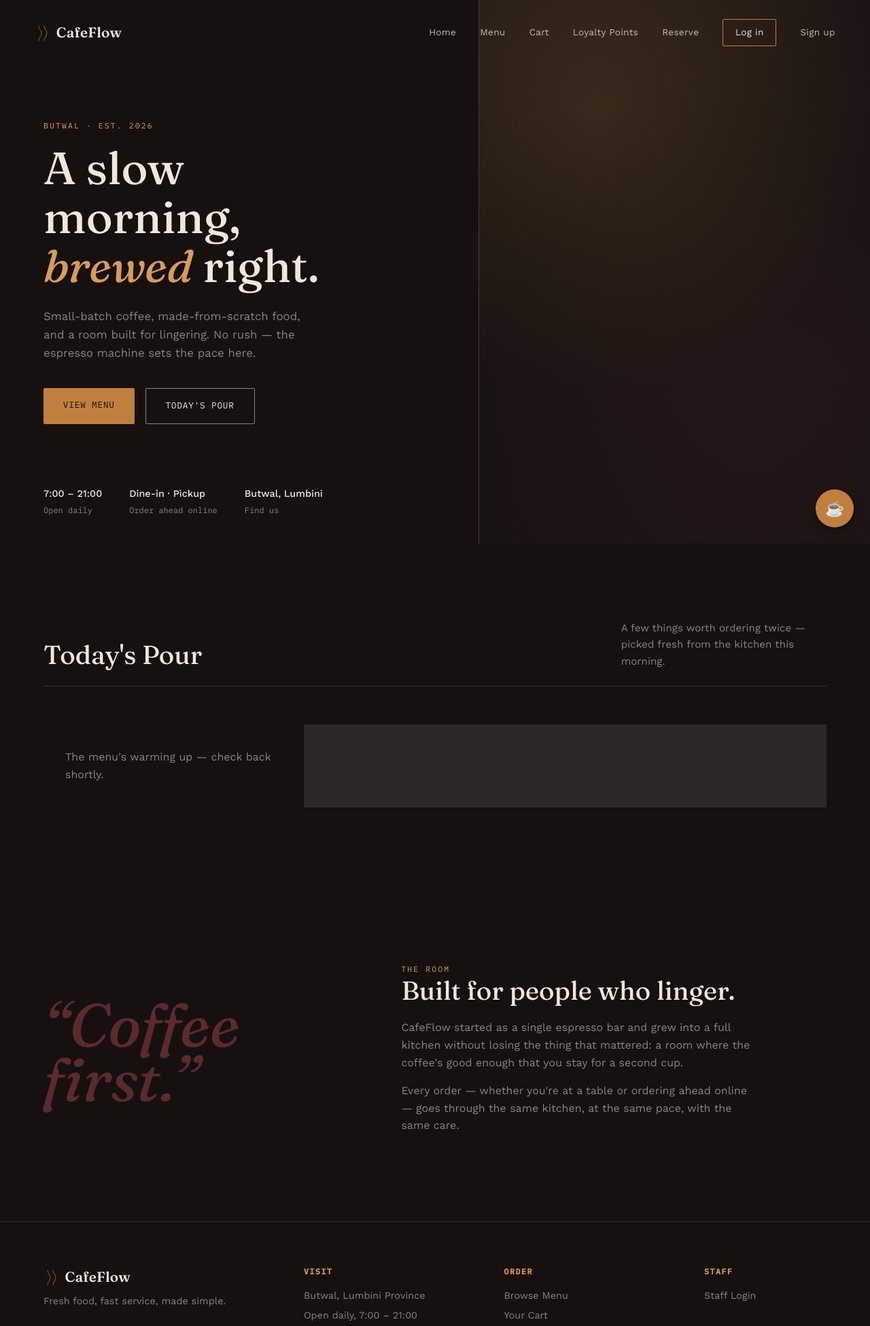
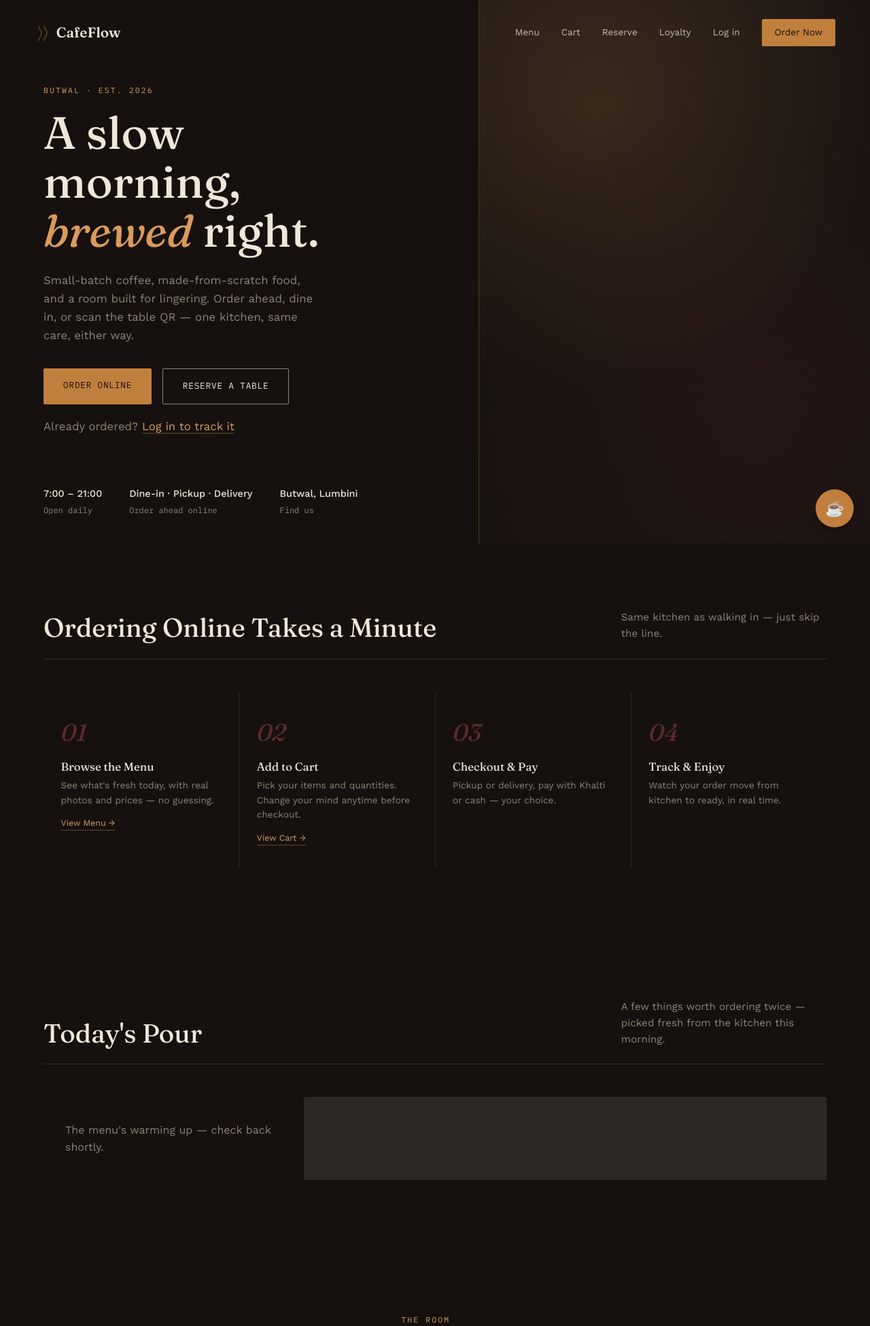
Before and after one commit to khadkashashi/CafeFlow, a Django app: page / in a window 1280 px wide. Shown: the top 1951 px of the page at 68% size. Run offline with Django 5.2, Linux system fonts and the light colour scheme; data that the repository does not hold is empty.

Commit message:
Redesign homepage around the online ordering funnel

```diff
--- a/landing/templates/landing/home.html
+++ b/landing/templates/landing/home.html
@@ -17,173 +17,78 @@
         --burgundy: #5C2A2E;
         --smoke: #8C8378;
     }
-
     * { box-sizing: border-box; margin: 0; padding: 0; }
-
     html { scroll-behavior: smooth; }
-
     body {
-        background: var(--espresso);
-        color: var(--parchment);
-        font-family: 'Work Sans', sans-serif;
-        font-weight: 400;
-        line-height: 1.6;
-        overflow-x: hidden;
+        background: var(--espresso); color: var(--parchment);
+        font-family: 'Work Sans', sans-serif; line-height: 1.6; overflow-x: hidden;
     }
-
     a { color: inherit; text-decoration: none; }
-
     .eyebrow {
-        font-family: 'IBM Plex Mono', monospace;
-        font-size: 0.72rem;
-        letter-spacing: 0.18em;
-        text-transform: uppercase;
-        color: var(--copper-bright);
+        font-family: 'IBM Plex Mono', monospace; font-size: 0.72rem;
+        letter-spacing: 0.18em; text-transform: uppercase; color: var(--copper-bright);
     }
-
     h1, h2, h3 { font-family: 'Fraunces', serif; font-weight: 450; line-height: 1.08; }
 
     .nav {
-        position: absolute;
-        top: 0; left: 0; right: 0;
-        z-index: 10;
-        display: flex;
-        align-items: center;
-        justify-content: space-between;
-        padding: 1.75rem 4vw;
+        position: absolute; top: 0; left: 0; right: 0; z-index: 10;
+        display: flex; align-items: center; justify-content: space-between; padding: 1.75rem 4vw;
     }
-
-    .brand {
-        display: flex;
-        align-items: center;
-        gap: 0.6rem;
-        font-family: 'Fraunces', serif;
-        font-size: 1.3rem;
-        font-weight: 600;
-        letter-spacing: 0.01em;
-    }
-
-    .steam-mark { width: 22px; height: 30px; position: relative; }
+    .brand { display: flex; align-items: center; gap: 0.6rem; font-family: 'Fraunces', serif; font-size: 1.3rem; font-weight: 600; }
+    .steam-mark { width: 22px; height: 30px; }
     .steam-mark svg { width: 100%; height: 100%; }
     .steam-mark path {
-        fill: none;
-        stroke: var(--copper-bright);
-        stroke-width: 1.4;
-        stroke-linecap: round;
-        stroke-dasharray: 40;
-        stroke-dashoffset: 0;
-        animation: rise 3.2s ease-in-out infinite;
-        transform-origin: center;
+        fill: none; stroke: var(--copper-bright); stroke-width: 1.4; stroke-linecap: round;
+        stroke-dasharray: 40; animation: rise 3.2s ease-in-out infinite; transform-origin: center;
     }
     .steam-mark path:nth-child(2) { animation-delay: 0.5s; opacity: 0.6; }
     @keyframes rise {
-        0%   { transform: translateY(2px) scaleY(0.9); opacity: 0.35; }
-        50%  { transform: translateY(-3px) scaleY(1.05); opacity: 1; }
-        100% { transform: translateY(2px) scaleY(0.9); opacity: 0.35; }
+        0%, 100% { transform: translateY(2px) scaleY(0.9); opacity: 0.35; }
+        50% { transform: translateY(-3px) scaleY(1.05); opacity: 1; }
     }
-    @media (prefers-reduced-motion: reduce) {
-        .steam-mark path { animation: none; opacity: 0.8; }
-    }
+    @media (prefers-reduced-motion: reduce) { .steam-mark path { animation: none; opacity: 0.8; } }
 
-    .nav-links {
-        display: flex;
-        align-items: center;
-        gap: 2.2rem;
-        font-size: 0.85rem;
-        letter-spacing: 0.02em;
-    }
+    .nav-links { display: flex; align-items: center; gap: 2rem; font-size: 0.85rem; }
     .nav-links a { opacity: 0.78; transition: opacity 0.2s; }
     .nav-links a:hover { opacity: 1; }
-    .nav-links .cta {
-        border: 1px solid var(--copper);
-        padding: 0.5rem 1.1rem;
-        border-radius: 2px;
-        opacity: 1;
-    }
+    .nav-links .cta { border: 1px solid var(--copper); padding: 0.5rem 1.1rem; border-radius: 2px; opacity: 1; }
     .nav-links .cta:hover { background: var(--copper); color: var(--espresso); }
+    .nav-links .cta.filled { background: var(--copper); color: var(--espresso); }
+    .nav-links .cta.filled:hover { background: var(--copper-bright); }
 
-    .hero {
-        display: grid;
-        grid-template-columns: 1.1fr 0.9fr;
-        min-height: 100vh;
-        position: relative;
-    }
-
-    .hero-copy {
-        display: flex;
-        flex-direction: column;
-        justify-content: center;
-        padding: 0 5vw;
-        position: relative;
-        z-index: 2;
-    }
-
-    .hero-copy h1 {
-        font-size: clamp(2.6rem, 5.2vw, 4.6rem);
-        margin: 1.1rem 0 1.5rem;
-        max-width: 11ch;
-    }
+    .hero { display: grid; grid-template-columns: 1.1fr 0.9fr; min-height: 100vh; position: relative; }
+    .hero-copy { display: flex; flex-direction: column; justify-content: center; padding: 0 5vw; position: relative; z-index: 2; }
+    .hero-copy h1 { font-size: clamp(2.6rem, 5.2vw, 4.6rem); margin: 1.1rem 0 1.5rem; max-width: 11ch; }
     .hero-copy h1 em { font-style: italic; color: var(--copper-bright); }
-
-    .hero-copy p {
-        max-width: 38ch;
-        color: var(--smoke);
-        font-size: 1.05rem;
-        margin-bottom: 2.4rem;
-    }
-
-    .hero-actions { display: flex; gap: 1rem; flex-wrap: wrap; }
-
+    .hero-copy p { max-width: 38ch; color: var(--smoke); font-size: 1.05rem; margin-bottom: 2.2rem; }
+    .hero-actions { display: flex; gap: 1rem; flex-wrap: wrap; margin-bottom: 1.2rem; }
     .btn-primary, .btn-ghost {
-        font-family: 'IBM Plex Mono', monospace;
-        font-size: 0.8rem;
-        letter-spacing: 0.06em;
-        text-transform: uppercase;
-        padding: 0.95rem 1.8rem;
-        border-radius: 2px;
-        display: inline-block;
-        transition: all 0.2s;
+        font-family: 'IBM Plex Mono', monospace; font-size: 0.8rem; letter-spacing: 0.06em;
+        text-transform: uppercase; padding: 0.95rem 1.8rem; border-radius: 2px; display: inline-block; transition: all 0.2s;
     }
     .btn-primary { background: var(--copper); color: var(--espresso); }
     .btn-primary:hover { background: var(--copper-bright); }
     .btn-ghost { border: 1px solid var(--smoke); color: var(--parchment); }
     .btn-ghost:hover { border-color: var(--parchment); }
+    .hero-subaction { font-size: 0.82rem; color: var(--smoke); }
+    .hero-subaction a { color: var(--copper-bright); border-bottom: 1px solid rgba(217,154,92,0.4); }
 
     .hero-meta {
-        position: absolute;
-        bottom: 2.5rem;
-        left: 5vw;
-        display: flex;
-        gap: 2.5rem;
-        font-family: 'IBM Plex Mono', monospace;
-        font-size: 0.75rem;
-        color: var(--smoke);
-        z-index: 2;
+        position: absolute; bottom: 2.5rem; left: 5vw; display: flex; gap: 2.5rem;
+        font-family: 'IBM Plex Mono', monospace; font-size: 0.75rem; color: var(--smoke); z-index: 2;
     }
-    .hero-meta strong { color: var(--parchment); display: block; font-size: 0.9rem; margin-bottom: 0.2rem; font-family: 'Work Sans', sans-serif; font-weight: 500;}
+    .hero-meta strong { color: var(--parchment); display: block; font-size: 0.9rem; margin-bottom: 0.2rem; font-family: 'Work Sans', sans-serif; font-weight: 500; }
 
-    .hero-image {
-        position: relative;
-        overflow: hidden;
-        border-left: 1px solid rgba(193,127,62,0.35);
-    }
+    .hero-image { position: relative; overflow: hidden; border-left: 1px solid rgba(193,127,62,0.35); }
     .hero-image img, .hero-image .fallback {
-        position: absolute;
-        inset: 0;
-        width: 100%;
-        height: 100%;
-        object-fit: cover;
-        filter: saturate(0.9) contrast(1.05);
+        position: absolute; inset: 0; width: 100%; height: 100%; object-fit: cover; filter: saturate(0.9) contrast(1.05);
     }
     .hero-image .fallback {
-        background:
-            radial-gradient(circle at 30% 20%, rgba(193,127,62,0.25), transparent 55%),
-            radial-gradient(circle at 70% 80%, rgba(92,42,46,0.4), transparent 55%),
-            var(--espresso-light);
+        background: radial-gradient(circle at 30% 20%, rgba(193,127,62,0.25), transparent 55%),
+                    radial-gradient(circle at 70% 80%, rgba(92,42,46,0.4), transparent 55%), var(--espresso-light);
     }
     .hero-image::after {
-        content: "";
-        position: absolute; inset: 0;
+        content: ""; position: absolute; inset: 0;
         background: linear-gradient(180deg, rgba(22,17,15,0.15), rgba(22,17,15,0.55) 85%);
     }
 
@@ -196,82 +101,63 @@
         .nav-links { gap: 1.2rem; font-size: 0.78rem; }
     }
 
-    section { padding: 7rem 5vw; }
+    section { padding: 6rem 5vw; }
     .section-head {
-        display: flex;
-        justify-content: space-between;
-        align-items: flex-end;
-        gap: 2rem;
-        margin-bottom: 3.5rem;
-        border-bottom: 1px solid rgba(140,131,120,0.25);
-        padding-bottom: 1.5rem;
+        display: flex; justify-content: space-between; align-items: flex-end; gap: 2rem;
+        margin-bottom: 3rem; border-bottom: 1px solid rgba(140,131,120,0.25); padding-bottom: 1.5rem;
     }
     .section-head h2 { font-size: clamp(1.8rem, 3vw, 2.6rem); }
     .section-head p { max-width: 32ch; color: var(--smoke); font-size: 0.95rem; }
 
-    .pour-grid {
-        display: grid;
-        grid-template-columns: repeat(3, 1fr);
-        gap: 1px;
-        background: rgba(140,131,120,0.2);
+    /* How ordering works */
+    .flow-strip { display: grid; grid-template-columns: repeat(4, 1fr); gap: 1px; background: rgba(140,131,120,0.2); }
+    .flow-step { background: var(--espresso); padding: 2rem 1.6rem; position: relative; }
+    .flow-step .num {
+        font-family: 'Fraunces', serif; font-style: italic; font-size: 2.2rem; color: var(--burgundy); margin-bottom: 0.8rem;
     }
-    .pour-card {
-        background: var(--espresso);
-        padding: 2.2rem 2rem;
-        display: flex;
-        flex-direction: column;
-        gap: 1rem;
-        transition: background 0.25s;
-    }
+    .flow-step h3 { font-size: 1.05rem; margin-bottom: 0.5rem; }
+    .flow-step p { color: var(--smoke); font-size: 0.85rem; }
+    .flow-step a.step-link { display: inline-block; margin-top: 0.8rem; font-size: 0.78rem; color: var(--copper-bright); border-bottom: 1px solid rgba(217,154,92,0.4); }
+    @media (max-width: 900px) { .flow-strip { grid-template-columns: 1fr 1fr; } }
+    @media (max-width: 560px) { .flow-strip { grid-template-columns: 1fr; } }
+
+    .pour-grid { display: grid; grid-template-columns: repeat(3, 1fr); gap: 1px; background: rgba(140,131,120,0.2); }
+    .pour-card { background: var(--espresso); padding: 2.2rem 2rem; display: flex; flex-direction: column; gap: 1rem; transition: background 0.25s; }
     .pour-card:hover { background: var(--espresso-light); }
-    .pour-photo {
-        width: 100%;
-        aspect-ratio: 4/3;
-        border-radius: 2px;
-        overflow: hidden;
-        background: var(--espresso-light);
-    }
+    .pour-photo { width: 100%; aspect-ratio: 4/3; border-radius: 2px; overflow: hidden; background: var(--espresso-light); }
     .pour-photo img { width: 100%; height: 100%; object-fit: cover; }
     .pour-card h3 { font-size: 1.25rem; font-weight: 450; }
     .pour-card .cat { color: var(--copper-bright); }
     .pour-price { font-family: 'IBM Plex Mono', monospace; font-size: 0.95rem; color: var(--parchment); margin-top: auto; }
-
+    .pour-add { align-self: flex-start; }
+    .pour-add form { display: flex; gap: 0.5rem; align-items: center; }
+    .pour-add input[type="number"] {
+        width: 46px; background: var(--espresso-light); border: 1px solid rgba(140,131,120,0.3);
+        color: var(--parchment); border-radius: 4px; padding: 0.3rem; text-align: center; font-size: 0.8rem;
+    }
+    .pour-add button {
+        background: none; border: 1px solid var(--copper); color: var(--copper-bright);
+        border-radius: 20px; padding: 0.35rem 1rem; font-family: 'IBM Plex Mono', monospace;
+        font-size: 0.72rem; text-transform: uppercase; cursor: pointer;
+    }
+    .pour-add button:hover { background: var(--copper); color: var(--espresso); }
     @media (max-width: 900px) { .pour-grid { grid-template-columns: 1fr; } }
 
-    .about {
-        display: grid;
-        grid-template-columns: 0.85fr 1.15fr;
-        gap: 4rem;
-        align-items: center;
-    }
-    .about-mark {
-        font-family: 'Fraunces', serif;
-        font-style: italic;
-        font-size: clamp(3rem, 7vw, 6rem);
-        color: var(--burgundy);
-        line-height: 0.9;
-    }
+    .about { display: grid; grid-template-columns: 0.85fr 1.15fr; gap: 4rem; align-items: center; }
+    .about-mark { font-family: 'Fraunces', serif; font-style: italic; font-size: clamp(3rem, 7vw, 6rem); color: var(--burgundy); line-height: 0.9; }
     .about-copy h2 { font-size: clamp(1.8rem, 3vw, 2.4rem); margin-bottom: 1.3rem; }
     .about-copy p { color: var(--smoke); max-width: 52ch; margin-bottom: 1rem; }
     @media (max-width: 900px) { .about { grid-template-columns: 1fr; gap: 2rem; } }
 
     footer {
-        padding: 4rem 5vw 3rem;
-        border-top: 1px solid rgba(140,131,120,0.25);
-        display: flex;
-        justify-content: space-between;
-        flex-wrap: wrap;
-        gap: 2rem;
+        padding: 4rem 5vw 3rem; border-top: 1px solid rgba(140,131,120,0.25);
+        display: flex; justify-content: space-between; flex-wrap: wrap; gap: 2rem;
     }
     footer .brand { margin-bottom: 0.5rem; }
     footer .col { min-width: 180px; }
     footer .col h4 {
-        font-family: 'IBM Plex Mono', monospace;
-        font-size: 0.72rem;
-        letter-spacing: 0.14em;
-        text-transform: uppercase;
-        color: var(--copper-bright);
-        margin-bottom: 0.9rem;
+        font-family: 'IBM Plex Mono', monospace; font-size: 0.72rem; letter-spacing: 0.14em;
+        text-transform: uppercase; color: var(--copper-bright); margin-bottom: 0.9rem;
     }
     footer .col p, footer .col a { color: var(--smoke); font-size: 0.9rem; display: block; margin-bottom: 0.4rem; }
     footer .col a:hover { color: var(--parchment); }
@@ -290,19 +176,19 @@
         CafeFlow
     </a>
     <div class="nav-links">
-    <a href="{% url 'landing:home' %}">Home</a>
         <a href="{% url 'landing:menu' %}">Menu</a>
         <a href="{% url 'cart:cart_detail' %}">Cart</a>
-    <a href="{% url 'customers:check_points' %}">Loyalty Points</a>
         <a href="{% url 'reservations:make_reservation' %}">Reserve</a>
+        <a href="{% url 'customers:check_points' %}">Loyalty</a>
         {% if user.is_authenticated %}
+        <a href="{% url 'customers:my_account' %}">My Orders</a>
         <form method="post" action="{% url 'logout' %}" style="display:inline;">
             {% csrf_token %}
             <button type="submit" class="cta" style="background:none;border:1px solid var(--copper);color:inherit;font:inherit;cursor:pointer;">Log out</button>
         </form>
         {% else %}
-    <a href="{% url 'login' %}" class="cta">Log in</a>
-    <a href="{% url 'signup' %}" style="opacity:0.78;">Sign up</a>
+        <a href="{% url 'login' %}">Log in</a>
+        <a href="{% url 'landing:menu' %}" class="cta filled">Order Now</a>
         {% endif %}
     </div>
 </nav>
@@ -311,11 +197,18 @@
     <div class="hero-copy">
         <span class="eyebrow">Butwal · Est. 2026</span>
         <h1>A slow morning,<br><em>brewed</em> right.</h1>
-        <p>Small-batch coffee, made-from-scratch food, and a room built for lingering. No rush — the espresso machine sets the pace here.</p>
+        <p>Small-batch coffee, made-from-scratch food, and a room built for lingering. Order ahead, dine in, or scan the table QR — one kitchen, same care, either way.</p>
         <div class="hero-actions">
-            <a href="{% url 'landing:menu' %}" class="btn-primary">View Menu</a>
-            <a href="#today" class="btn-ghost">Today's Pour</a>
+            <a href="{% url 'landing:menu' %}" class="btn-primary">Order Online</a>
+            <a href="{% url 'reservations:make_reservation' %}" class="btn-ghost">Reserve a Table</a>
         </div>
+        <p class="hero-subaction">
+            {% if user.is_authenticated %}
+            Already ordered? <a href="{% url 'customers:my_account' %}">Track your order</a>
+            {% else %}
+            Already ordered? <a href="{% url 'login' %}">Log in to track it</a>
+            {% endif %}
+        </p>
     </div>
     <div class="hero-image">
         {% if featured.0.image %}
@@ -326,8 +219,39 @@
     </div>
     <div class="hero-meta">
         <div><strong>7:00 – 21:00</strong>Open daily</div>
-        <div><strong>Dine-in · Pickup</strong>Order ahead online</div>
+        <div><strong>Dine-in · Pickup · Delivery</strong>Order ahead online</div>
         <div><strong>Butwal, Lumbini</strong>Find us</div>
+    </div>
+</section>
+
+<section>
+    <div class="section-head">
+        <h2>Ordering Online Takes a Minute</h2>
+        <p>Same kitchen as walking in — just skip the line.</p>
+    </div>
+    <div class="flow-strip">
+        <div class="flow-step">
+            <div class="num">01</div>
+            <h3>Browse the Menu</h3>
+            <p>See what's fresh today, with real photos and prices — no guessing.</p>
+            <a href="{% url 'landing:menu' %}" class="step-link">View Menu →</a>
+        </div>
+        <div class="flow-step">
+            <div class="num">02</div>
+            <h3>Add to Cart</h3>
+            <p>Pick your items and quantities. Change your mind anytime before checkout.</p>
+            <a href="{% url 'cart:cart_detail' %}" class="step-link">View Cart →</a>
+        </div>
+        <div class="flow-step">
+            <div class="num">03</div>
+            <h3>Checkout & Pay</h3>
+            <p>Pickup or delivery, pay with Khalti or cash — your choice.</p>
+        </div>
+        <div class="flow-step">
+            <div class="num">04</div>
+            <h3>Track & Enjoy</h3>
+            <p>Watch your order move from kitchen to ready, in real time.</p>
+        </div>
     </div>
 </section>
 
@@ -345,6 +269,13 @@
             <span class="eyebrow cat">{{ item.category.name }}</span>
             <h3>{{ item.name }}</h3>
             <span class="pour-price">Rs.{{ item.price }}</span>
+            <div class="pour-add">
+                <form method="post" action="{% url 'cart:cart_add' item.id %}">
+                    {% csrf_token %}
+                    <input type="number" name="quantity" value="1" min="1">
+                    <button type="submit">Add to Cart</button>
+                </form>
+            </div>
         </div>
         {% empty %}
         <div class="pour-card"><p style="color:var(--smoke);">The menu's warming up — check back shortly.</p></div>
@@ -352,35 +283,34 @@
     </div>
 </section>
 
+{% if reviews %}
+<section>
+    <div class="section-head">
+        <h2>What People Say</h2>
+        <p>A few words from customers who've been in.</p>
+    </div>
+    <div class="pour-grid" style="grid-template-columns: repeat(3, 1fr);">
+        {% for r in reviews %}
+        <div class="pour-card" style="border-left: 2px solid var(--copper); gap: 0.6rem;">
+            <p style="color: var(--copper-bright);">{% for i in "12345" %}{% if forloop.counter <= r.rating %}★{% else %}☆{% endif %}{% endfor %}</p>
+            {% if r.comment %}<p style="font-style: italic; color: var(--parchment);">"{{ r.comment }}"</p>{% endif %}
+            <span class="eyebrow">{{ r.customer.name }}</span>
+        </div>
+        {% endfor %}
+    </div>
+</section>
+{% endif %}
+
 <section class="about">
     <div class="about-mark">&ldquo;Coffee<br>first.&rdquo;</div>
     <div class="about-copy">
         <span class="eyebrow">The Room</span>
         <h2>Built for people who linger.</h2>
         <p>CafeFlow started as a single espresso bar and grew into a full kitchen without losing the thing that mattered: a room where the coffee's good enough that you stay for a second cup.</p>
-        <p>Every order — whether you're at a table or ordering ahead online — goes through the same kitchen, at the same pace, with the same care.</p>
+        <p>Every order — whether you're at a table, ordering ahead online, or scanning the QR code in front of you — goes through the same kitchen, at the same pace, with the same care.</p>
     </div>
 </section>
-{% if reviews %}
-<section>
-    <div class="section-head">
-        <h2>What People Say</h2>
-        <p>A few words from customers who've been in.</p>
-    </div>
-    <div class="row">
-        {% for r in reviews %}
-        <div class="col-md-4 mb-4">
-            <div style="border-left: 2px solid var(--copper); padding-left: 1.2rem;">
-                <p style="color: var(--copper-bright); margin-bottom: 0.4rem;">{% for i in "12345" %}{% if forloop.counter <= r.rating %}★{% else %}☆{% endif %}{% endfor %}</p>
-                {% if r.comment %}<p style="color: var(--parchment); font-style: italic;">"{{ r.comment }}"</p>{% endif %}
-                <span class="eyebrow">{{ r.customer.name }}</span>
-            </div>
-        </div>
-        {% endfor %}
-    </div>
-</section>
-{% endif %}
-</div>
+
 <footer>
     <div class="col">
         <div class="brand">
@@ -403,15 +333,17 @@
         <h4>Order</h4>
         <a href="{% url 'landing:menu' %}">Browse Menu</a>
         <a href="{% url 'cart:cart_detail' %}">Your Cart</a>
+        <a href="{% url 'reservations:make_reservation' %}">Reserve a Table</a>
         <a href="{% url 'customers:check_points' %}">Check Loyalty Points</a>
         <a href="{% url 'landing:public_review' %}">Leave a Review</a>
-
     </div>
     <div class="col">
         <h4>Staff</h4>
         <a href="{% url 'login' %}">Staff Login</a>
     </div>
 </footer>
+
 {% include "chatbot/widget.html" %}
+
 </body>
 </html>
```
Lines whose indentation alone changed are shown as unchanged.
